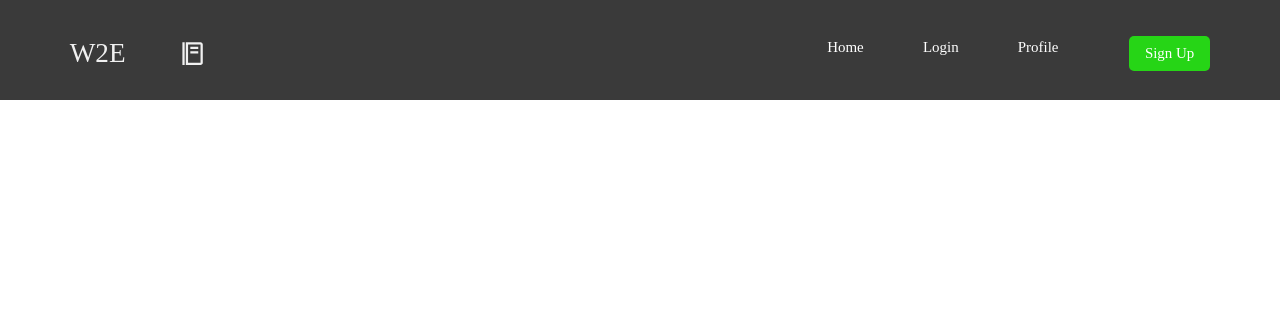
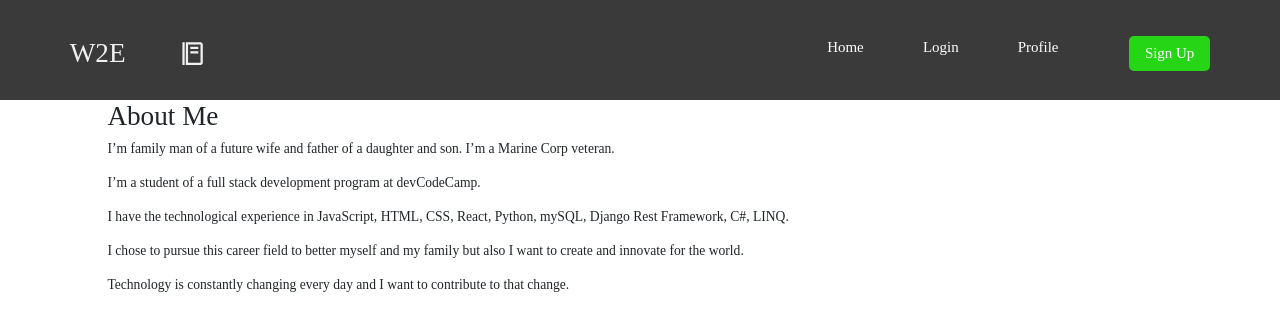
Before and after one commit to ImHucklle/Cap_Frontend, a React (Create React App) app: page /about in a window 1280 px wide. Shown: the top 330 px of the page. Built offline with nearby package versions, Linux system fonts and the light colour scheme; no server answers.

Commit message:
Added about me component

```diff
--- /dev/null
+++ b/src/components/AboutPage/AboutPage.jsx
@@ -0,0 +1,20 @@
+import React from 'react';
+
+
+function AboutPage(props){
+
+    return (
+        <div className="container">
+            <ul className="about">
+                <h2 className="about-title">About Me</h2>
+                    <p>I’m family man of a future wife and father of a daughter and son. I’m a Marine Corp veteran.</p>
+                    <p>I’m a student of a full stack development program at devCodeCamp.</p>
+                    <p>I have the technological experience in JavaScript, HTML, CSS, React, Python, mySQL, Django Rest Framework, C#, LINQ.</p>
+                    <p>I chose to pursue this career field to better myself and my family but also I want to create and innovate for the world. </p>
+                    <p>Technology is constantly changing every day and I want to contribute to that change.</p>
+            </ul>
+        </div>
+    )
+}
+
+export default AboutPage
--- a/src/components/App.jsx
+++ b/src/components/App.jsx
@@ -6,6 +6,7 @@ import Login from './Login/Login';
 import Register from './Register/Register';
 import Search  from './Search/Search';
 import Profile from './Profile/Profile';
+import AboutPage from './AboutPage/AboutPage';
 
 
 function App() {
@@ -21,10 +22,11 @@ function App() {
     <Router>
       <Header />
         <Switch>
+          <Route path="/search" component={Search} />
           <Route path="/profile" component={Profile} logout={logOut}/>
           <Route path="/login" component={Login}/>
           <Route path="/register" component={Register} />
-          <Route path="/search" component={Search} />
+          <Route path="/about" component={AboutPage} />
         </Switch>
     </Router>
   )
--- a/src/components/Header/NavItems.jsx
+++ b/src/components/Header/NavItems.jsx
@@ -22,7 +22,7 @@ export const navItems = [
   export const serviceDropdown = [
     {
       id: 1,
-      title: "Make a Review",
+      title: "Leave a Review",
       path: "./review",
       cName: "submenu-item",
     },
@@ -34,13 +34,13 @@ export const navItems = [
     },
     {
       id: 3,
-      title: "About Us",
+      title: "About",
       path: "./about",
       cName: "submenu-item",
     },
     {
       id: 4,
-      title: "Contact Us",
+      title: "Contact",
       path: "./contact",
       cName: "submenu-item",
     },
--- a/src/components/Login/Login.jsx
+++ b/src/components/Login/Login.jsx
@@ -1,4 +1,5 @@
 import React, {useState, useEffect} from "react";
+import './Login.css';
 import axios from 'axios';
 import jwtDecode from 'jwt-decode';
 // import { Redirect } from 'react-router-dom';
@@ -55,7 +56,7 @@ const Login = () => {
             <input type='text' onChange={(e)=>setUserName(e.target.value)}></input>
             <label>Password</label>
             <input type='password' onChange={(e)=>setPassword(e.target.value)}></input>
-            <button type='submit'>Login</button>
+            <button className="login-button" type='submit'>Login</button>
         </form>
       </div>
     )
--- a/src/components/Profile/Profile.jsx
+++ b/src/components/Profile/Profile.jsx
@@ -1,5 +1,6 @@
 import axios from 'axios';
 import './Profile.css';
+import SavedRecipes from '../SavedRecipes/SavedRecipes';
 import Reviews from '../Reviews/Reviews';
 import React, {Component} from 'react';
 import { Link } from 'react-router-dom';
@@ -28,6 +29,7 @@ class Profile extends Component {
                     Logout Here
                 </Link>
                 <h2 className="Reviews">
+                  <SavedRecipes />
                   <Reviews />
                 </h2>
             </div>
--- a/src/components/Register/Register.jsx
+++ b/src/components/Register/Register.jsx
@@ -1,4 +1,5 @@
 import React, {useState} from 'react';
+import './Register.css';
 import axios from 'axios';
 // import { Redirect } from 'react-router-dom';
 
@@ -41,7 +42,7 @@ const Register = () => {
                 <input type='text' onChange={(e)=>setLastName(e.target.value)}></input>
                 <label>Middle Name</label>
                 <input type='text' onChange={(e)=>setMiddleName(e.target.value)}></input>
-                <button type='submit'>Login</button>
+                <button className="register-button" type='submit'>Login</button>
             </form>
         </div>
     )
--- a/src/components/Reviews/Reviews.jsx
+++ b/src/components/Reviews/Reviews.jsx
@@ -1,4 +1,5 @@
 import React from 'react';
+import './Reviews.css';
 import Ratings from '../Ratings/Ratings';
 
 const Reviews = () => {
--- a/src/components/SavedRecipes/SavedRecipes.jsx
+++ b/src/components/SavedRecipes/SavedRecipes.jsx
@@ -0,0 +1,13 @@
+import React from 'react'
+
+const SavedRecipes = () => {
+    return (
+        <div>
+            <h2>
+                Saved Recipes
+            </h2>
+        </div>
+    )
+}
+
+export default SavedRecipes
```
Also changed, not shown: src/components/About/About.jsx (deleted), src/components/AboutPage/AboutPage.css (added), src/components/Login/Login.css (added).
